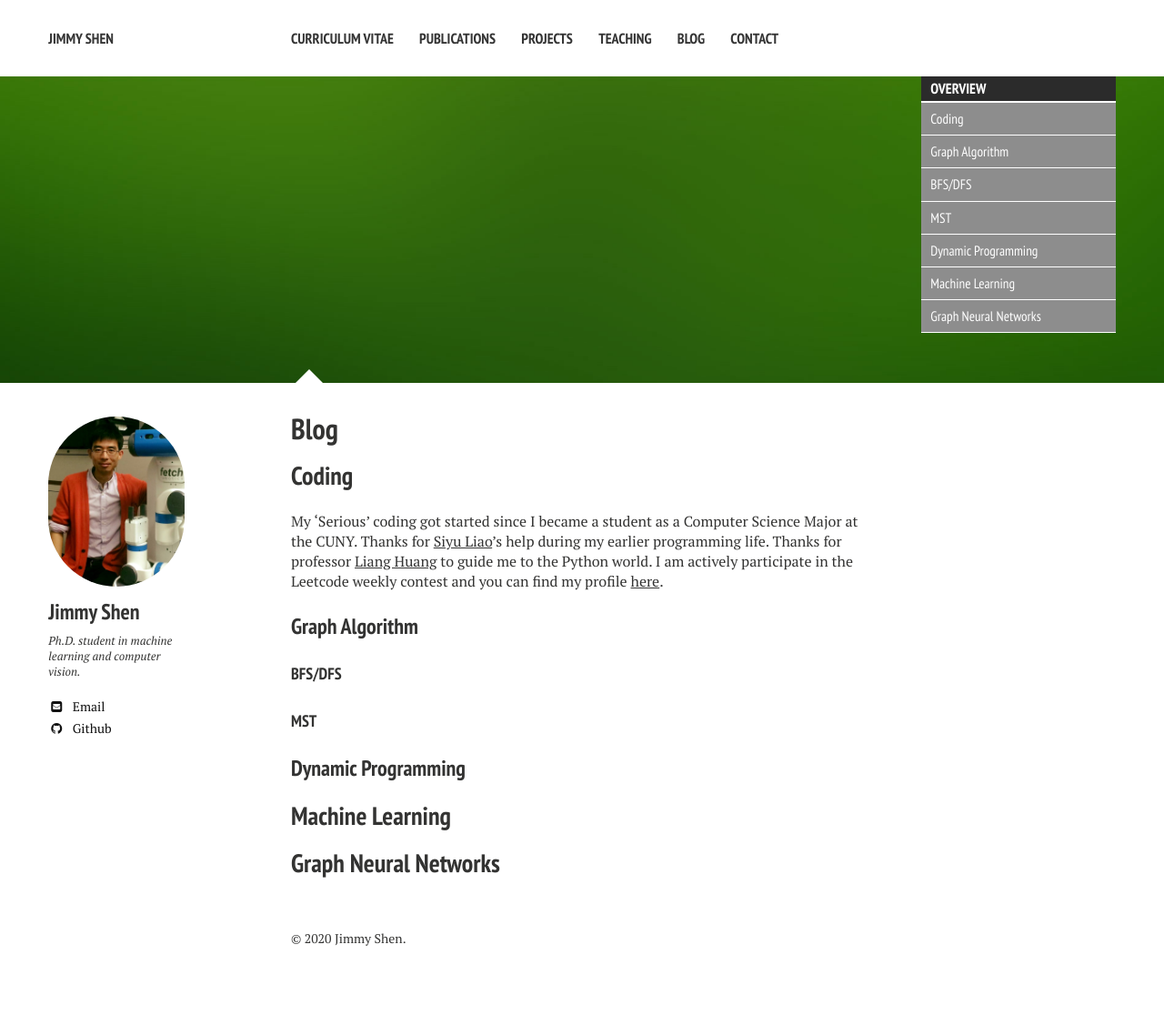
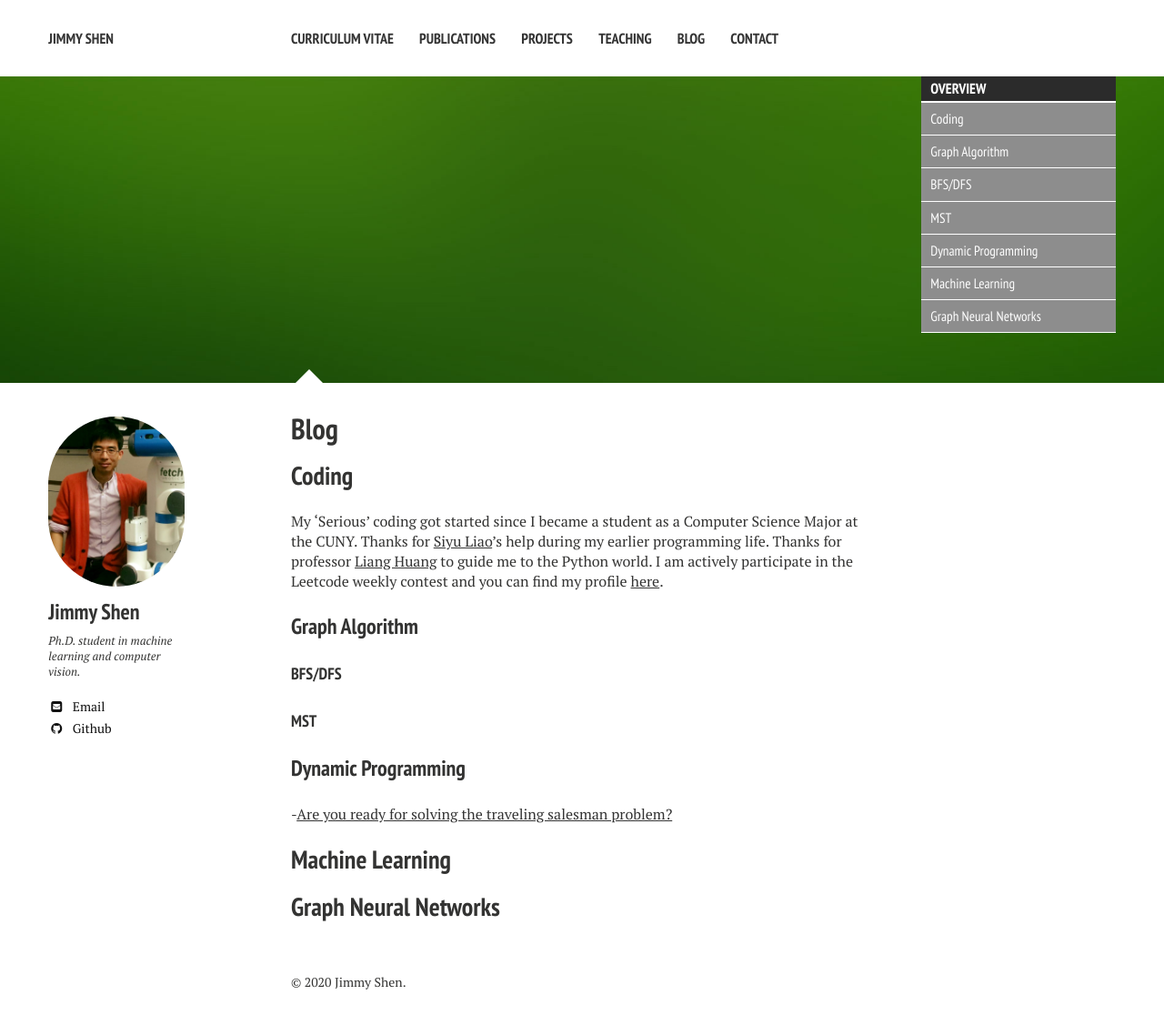
Before and after one commit to xiaokeshen/xiaokeshen.github.io, a Jekyll site: the page built from blog/index.md, in a window 1280 px wide. Shown: the whole page at 91% size. Built offline with Jekyll 4.4.1, drawn with Linux system fonts in a browser that asks for light colours; nearby versions of some CDN libraries; before the commit the page ends 1090 px from its top, so only the background shows below that.

Commit message:
add a blog link of TSPwq

```diff
--- a/blog/index.md
+++ b/blog/index.md
@@ -28,7 +28,7 @@ My 'Serious' coding got started since I became a student as a Computer Science M
 #### MST
 
 ### Dynamic Programming
-
+-[Are you ready for solving the traveling salesman problem?](https://medium.com/analytics-vidhya/are-you-read-for-solving-the-traveling-salesman-problem-80e3c4ea45fc?source=friends_link&sk=b28ea8888460935401ae02f800d6ccd8)
 
 ## Machine Learning
 
```
